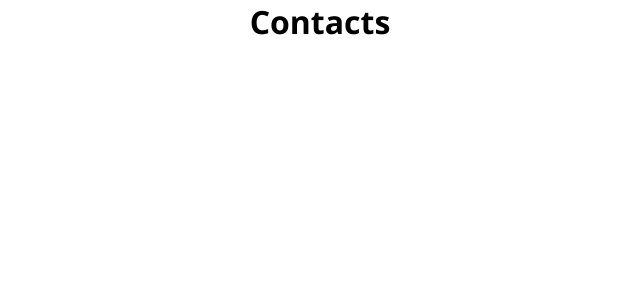
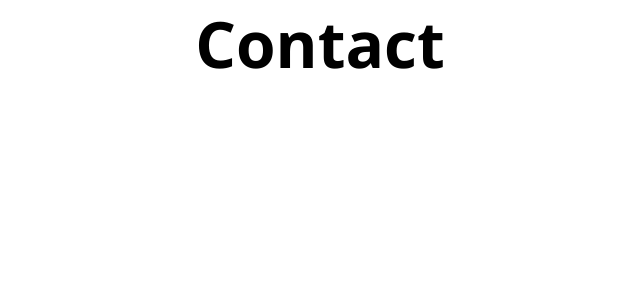
Before and after one commit to GhostArnold/practic-routing-app, a React (Create React App) app: page /contacts in a window 1280 px wide. Shown: the top 300 px of the page, without its empty margins (320-960 px from the left). Built offline with nearby package versions, Linux system fonts and the light colour scheme.

Commit message:
Created components for element instead of h1

```diff
--- a/package.json
+++ b/package.json
@@ -1,6 +1,6 @@
 {
   "name": "practic-routing-app",
-  "version": "0.1.0",
+  "version": "1.0.0",
   "private": true,
   "dependencies": {
     "@testing-library/jest-dom": "^5.17.0",
--- a/src/App.jsx
+++ b/src/App.jsx
@@ -1,6 +1,9 @@
 import { BrowserRouter, Route, Routes } from 'react-router-dom';
 import './App.css';
-
+import Home from './components/Home';
+import About from './components/About';
+import Contact from './components/Contact';
+import NotFound from './components/NotFound';
 function App() {
   return (
     // Обязательный тег, который нужен для обозначения того, что внутри сайта испоьзуется роутинг. future - флаг, для того
@@ -10,10 +13,24 @@ function App() {
         {/* Тег, где хранятся сами маршруты */}
         <Routes>
           {/* Route - определённый маршрут */}
-          <Route path="/" element={<h1>Home</h1>} />
-          <Route path="about" element={<h1>About</h1>} />
-          <Route path="contacts" element={<h1>Contacts</h1>} />
-          <Route path="*" element={<h1>Not found</h1>} />
+          <Route path="/" element={<Home />} />
+          <Route
+            path="about"
+            element={
+              <h1>
+                <About />
+              </h1>
+            }
+          />
+          <Route
+            path="contacts"
+            element={
+              <h1>
+                <Contact />
+              </h1>
+            }
+          />
+          <Route path="*" element={<NotFound />} />
         </Routes>
       </div>
     </BrowserRouter>
--- /dev/null
+++ b/src/components/About.jsx
@@ -0,0 +1,9 @@
+const About = () => {
+  return (
+    <>
+      <h1>About</h1>
+    </>
+  );
+};
+
+export default About;
--- /dev/null
+++ b/src/components/Contact.jsx
@@ -0,0 +1,9 @@
+const Contact = () => {
+  return (
+    <>
+      <h1>Contact</h1>
+    </>
+  );
+};
+
+export default Contact;
--- /dev/null
+++ b/src/components/Home.jsx
@@ -0,0 +1,9 @@
+const Home = () => {
+  return (
+    <>
+      <h1>Home</h1>
+    </>
+  );
+};
+
+export default Home;
--- /dev/null
+++ b/src/components/NotFound.jsx
@@ -0,0 +1,9 @@
+const NotFound = () => {
+  return (
+    <>
+      <h1>Not Found</h1>
+    </>
+  );
+};
+
+export default NotFound;
```
Also changed, not shown: 1 other file (tests, documents, lock files or other folders).
